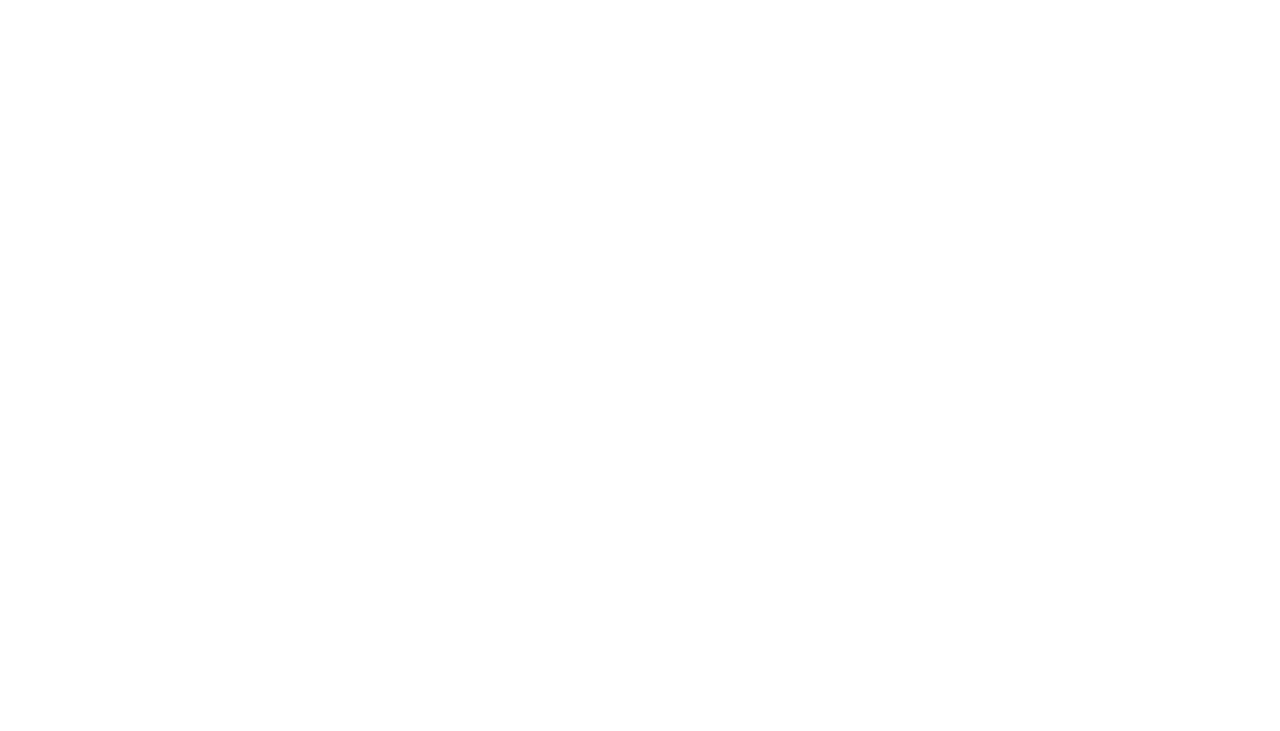
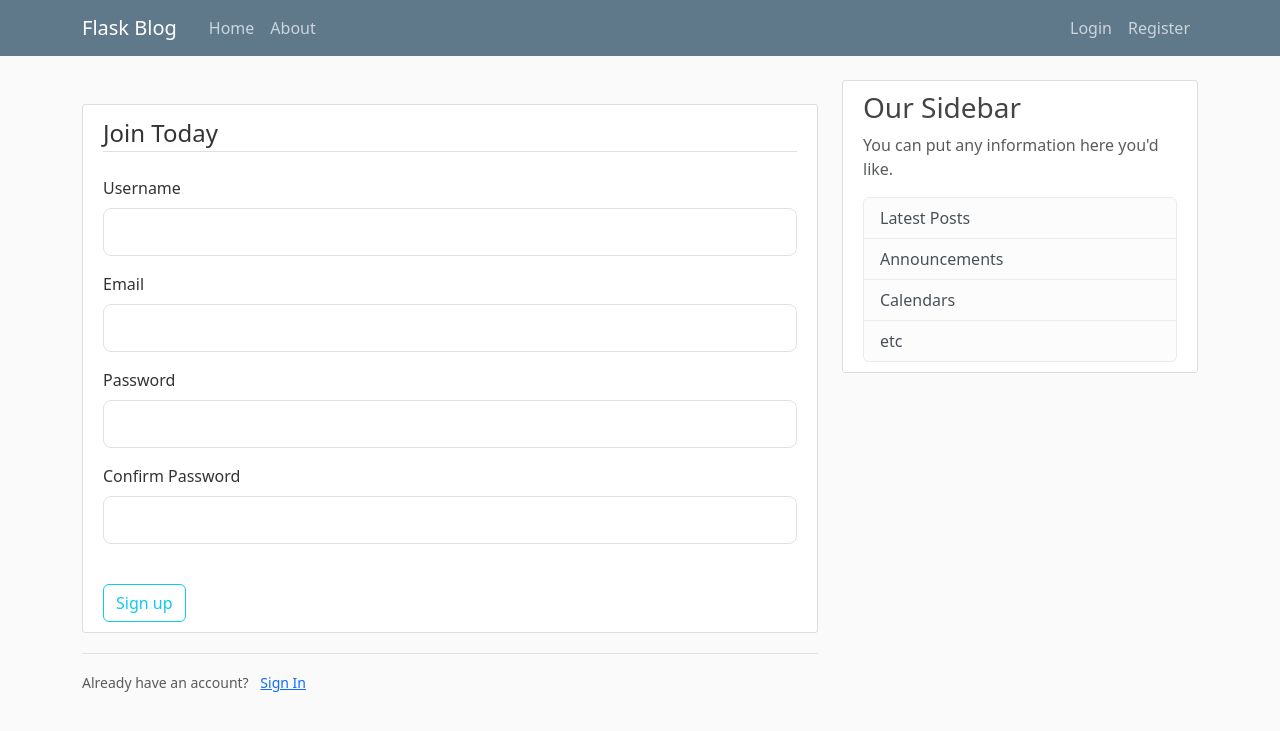
Before and after one commit to Egua123/flask_blog, a Flask app: page /register in a window 1280 px wide. Before the commit the part shown is empty. Shown: the top 731 px of the page. Run offline with Flask 3, Linux system fonts and the light colour scheme.

Commit message:
feat(auth): implémentation de l'inscription et de la connexion avec Flask-WTF
- ajout de RegistrationForm et LoginForm
- gestion des requêtes GET/POST
- validation des formulaires avec validate_on_submit
- ajout de messages flash
- création des templates avec gestion des erreurs

```diff
--- a/flaskblog.py
+++ b/flaskblog.py
@@ -1,4 +1,4 @@
-from flask import Flask, render_template, url_for
+from flask import Flask, render_template, url_for, flash, redirect
 from forms import RegistrationForm, LoginForm
 
 app = Flask(__name__)
@@ -33,15 +33,24 @@ def index():
 def about():
     return render_template('about.html', title='About')
 
-@app.route("/register")
+@app.route("/register", methods=['GET', 'POST'])
 def register():
     form = RegistrationForm()
+    if form.validate_on_submit():
+        flash(f'Account created for {form.username.data}!', 'success')
+        return redirect(url_for('home'))
     return render_template('register.html', title='Register', form=form)
 
 
-@app.route("/login")
+@app.route("/login", methods=['GET', 'POST'] )
 def login():
     form = LoginForm()
+    if form.validate_on_submit():
+        if form.email.data == 'admin@blog.com' and form.password.data == 'password':
+            flash('You have been logged in!', 'success')
+            return redirect(url_for('home'))
+        else:
+            flash('Login Unsuccessful. Please check email and password', 'danger')
     return render_template('login.html', title='Login', form=form)
 
 
--- a/templates/base.html
+++ b/templates/base.html
@@ -55,7 +55,19 @@
     <main role="main" class="container">
       <div class="row">
         <div class="col-md-8">
+
+          {% with messages = get_flashed_messages(with_categories = true) %}
+            {% if messages %}
+              {% for category, message in messages %}
+                <div class="alert alert-{{ category }}">
+                  {{message}}
+                </div>
+              {%  endfor %}
+            {%  endif %}
+          {%endwith %}
+
           {% block content %}{% endblock %}
+
         </div>
 
         <div class="col-md-4">
--- a/templates/register.html
+++ b/templates/register.html
@@ -0,0 +1,87 @@
+{% extends 'base.html' %}
+
+{% block content %}
+<div class="content-section mt-4">
+    <form method="POST" action="">
+        {{ form.hidden_tag() }}
+
+        <fieldset>
+            <legend class="border-bottom mb-4">Join Today</legend>
+
+             <div class="mb-3">
+                {{ form.username.label(class="form-label") }}
+
+                {% if form.username.errors %}
+                    {{ form.username(class="form-control form-control-lg is-invalid") }}
+                    <div class="invalid-feedback">
+                        {% for error in form.username.errors %}
+                            <span>{{ error }}</span>
+                        {%endfor%}
+                    </div>
+                {% else %}
+                     {{ form.username(class="form-control form-control-lg") }}
+
+                {% endif %}
+
+
+            </div>
+
+            <div class="mb-3">
+                {{ form.email.label(class="form-label") }}
+                {% if form.email.errors %}
+                    {{ form.email(class="form-control form-control-lg is-invalid") }}
+                    <div class="invalid-feedback">
+                        {% for error in form.email.errors %}
+                            <span>{{ error }}</span>
+                        {%endfor%}
+                    </div>
+                {% else %}
+                     {{ form.email(class="form-control form-control-lg") }}
+
+                {% endif %}
+            </div>
+
+            <div class="mb-3">
+                {{ form.password.label(class="form-label") }}
+                {% if form.password.errors %}
+                    {{ form.password(class="form-control form-control-lg is-invalid") }}
+                    <div class="invalid-feedback">
+                        {% for error in form.password.errors %}
+                            <span>{{ error }}</span>
+                        {%endfor%}
+                    </div>
+                {% else %}
+                     {{ form.password(class="form-control form-control-lg") }}
+
+                {% endif %}
+            </div>
+            <div class="mb-3">
+                {{ form.confirm_password.label(class="form-label") }}
+                {% if form.confirm_password.errors %}
+                    {{ form.confirm_password(class="form-control form-control-lg is-invalid") }}
+                    <div class="invalid-feedback">
+                        {% for error in form.confirm_password.errors %}
+                            <span>{{ error }}</span>
+                        {%endfor%}
+                    </div>
+                {% else %}
+                     {{ form.confirm_password(class="form-control form-control-lg") }}
+
+                {% endif %}
+            </div>
+
+
+        </fieldset>
+
+        <div class="mt-4">
+            {{ form.submit(class="btn btn-outline-info") }}
+        </div>
+    </form>
+</div>
+
+<div class="border-top pt-3">
+    <small class="text-muted">
+        Already have an account? <a class="ms-2" href="{{ url_for('login') }}">Sign In</a>
+    </small>
+</div>
+{% endblock %}
```
Also changed, not shown: templates/login.html (+24 -2 lines), 1 other file.
